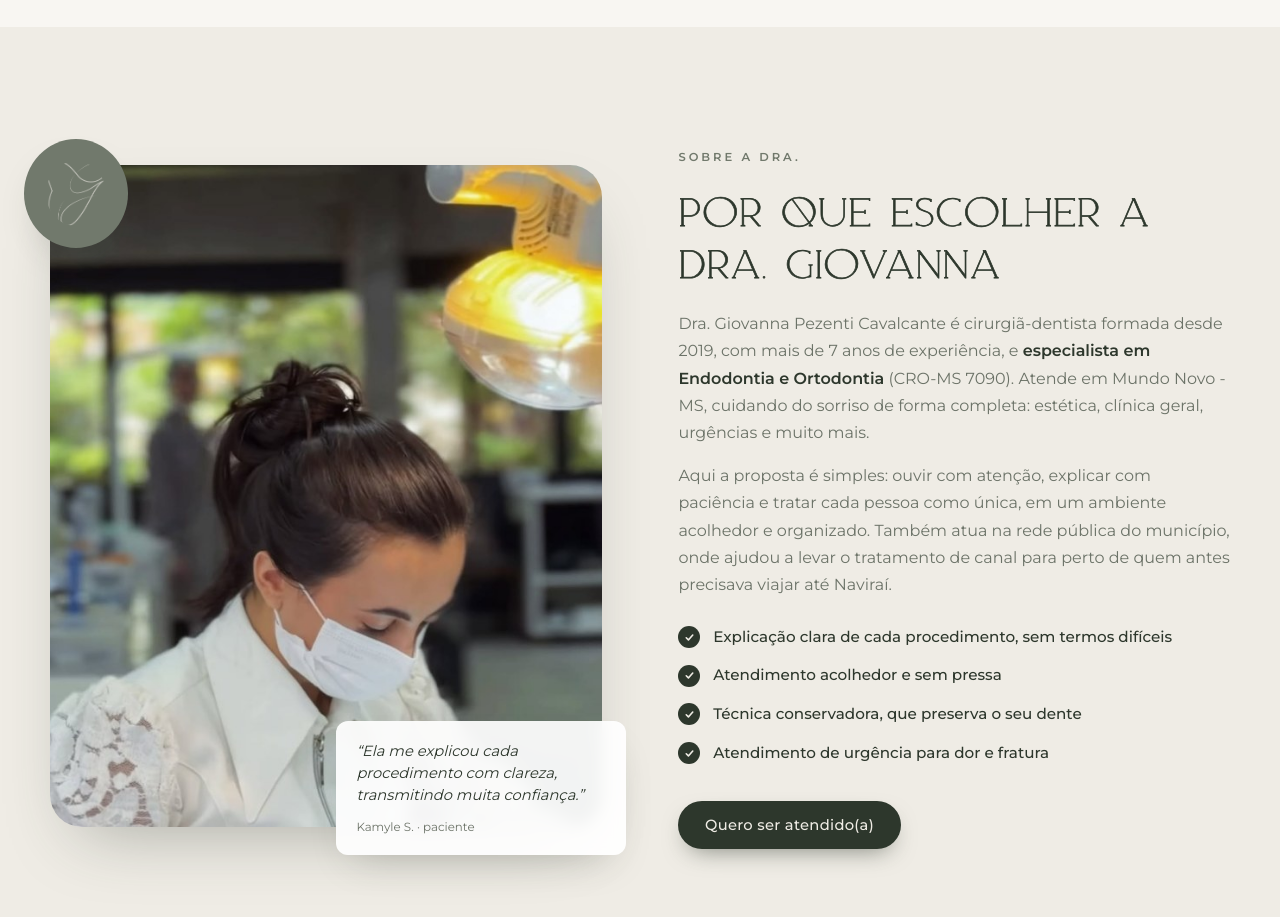
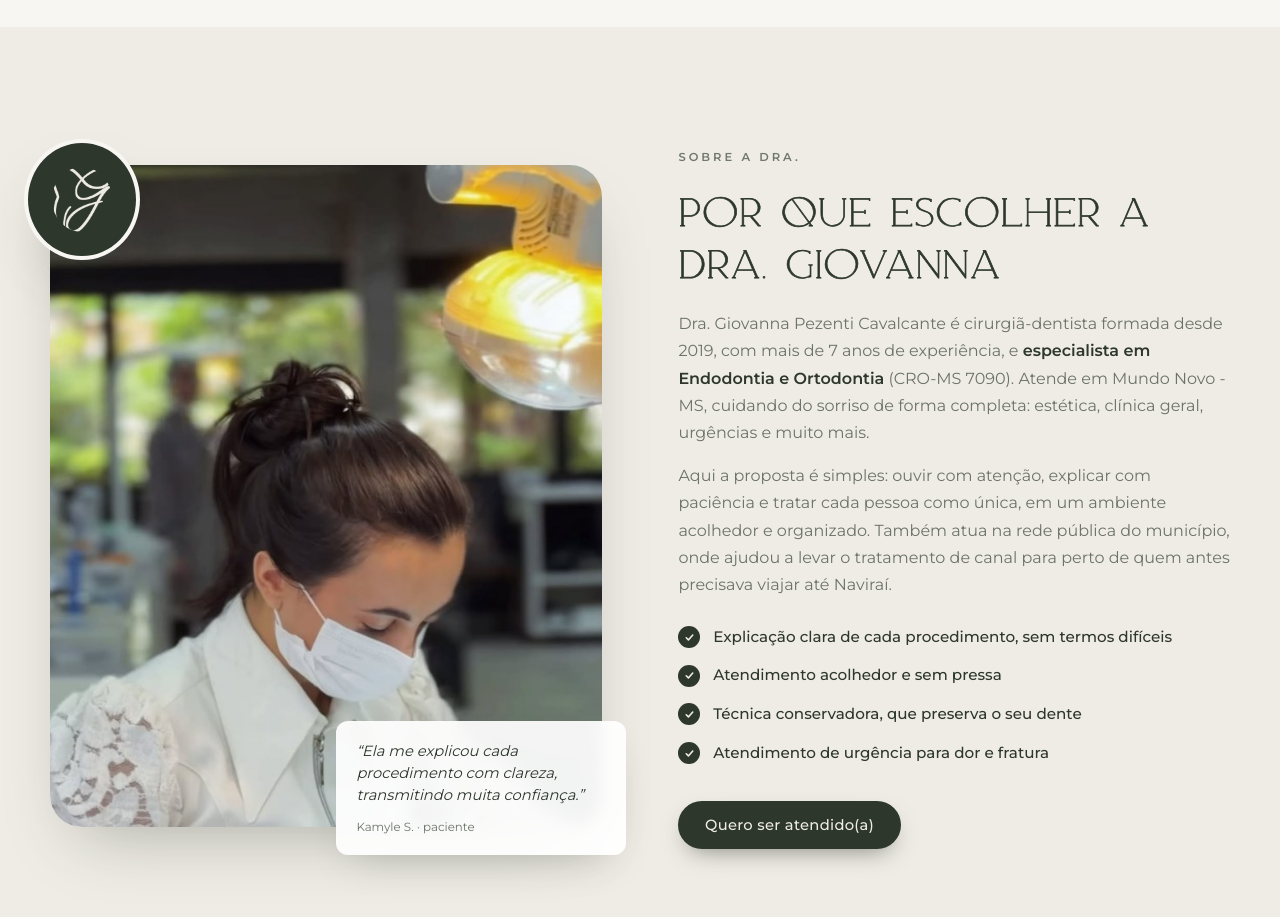
Before and after one commit to Guto1x/ZENIT-DRA.-GIOVANNA, a plain HTML site: page index.html in a window 1280 px wide. Shown: the part 2060-2977 px from the top of the page. Drawn offline with Linux system fonts and the light colour scheme.

Commit message:
Destaca o selo do logo na seção Sobre
Fundo verde-escuro, ícone na versão bold, borda creme e sombra maior.

Co-Authored-By: Claude Opus 5.5 <noreply@anthropic.com>
Claude-Session: https://claude.ai/code/session_014L3cd7dHMS44g2b5cLgmGc

```diff
--- a/index.html
+++ b/index.html
@@ -253,7 +253,7 @@
       <div class="about__frame">
         <img src="assets/img/dra-atendimento.jpg" alt="Dra. Giovanna Pezenti durante um atendimento no consultório" loading="lazy">
       </div>
-      <img src="assets/img/icone-creme.png" alt="" class="about__seal" aria-hidden="true">
+      <img src="assets/img/icone-creme-bold.png" alt="" class="about__seal" aria-hidden="true">
       <div class="float-card float-card--quote">
         <p>“Ela me explicou cada procedimento com clareza, transmitindo muita confiança.”</p>
         <small>Kamyle S. · paciente</small>
--- a/styles.css
+++ b/styles.css
@@ -301,10 +301,12 @@ h1 em, h2 em { font-style: normal; color: var(--sage-500); }
 .about__frame img { width: 100%; height: 100%; object-fit: cover; object-position: 50% 45%; }
 .about__seal {
   position: absolute; top: -26px; left: -26px;
-  width: 104px; padding: 22px;
-  background: var(--sage-500);
+  width: 116px; padding: 24px;
+  background: var(--green-900);
+  border: 4px solid var(--cream-50);
   border-radius: 50%;
-  box-shadow: var(--shadow);
+  box-shadow: var(--shadow-lg);
+  z-index: 2;
 }
 .float-card--quote {
   position: absolute; bottom: -28px; right: -24px;
@@ -578,7 +580,7 @@ h1 em, h2 em { font-style: normal; color: var(--sage-500); }
   .float-card--top { right: -2%; top: 4%; }
   .float-card--left { left: -2%; }
   .float-card--bottom { right: -2%; }
-  .about__seal { width: 78px; padding: 16px; top: -18px; left: -6px; }
+  .about__seal { width: 88px; padding: 17px; top: -18px; left: -6px; }
   .float-card--quote { position: relative; right: auto; bottom: auto; margin: -2.5rem 1rem 0; max-width: none; }
 
   .services, .results { grid-template-columns: 1fr; }
```
